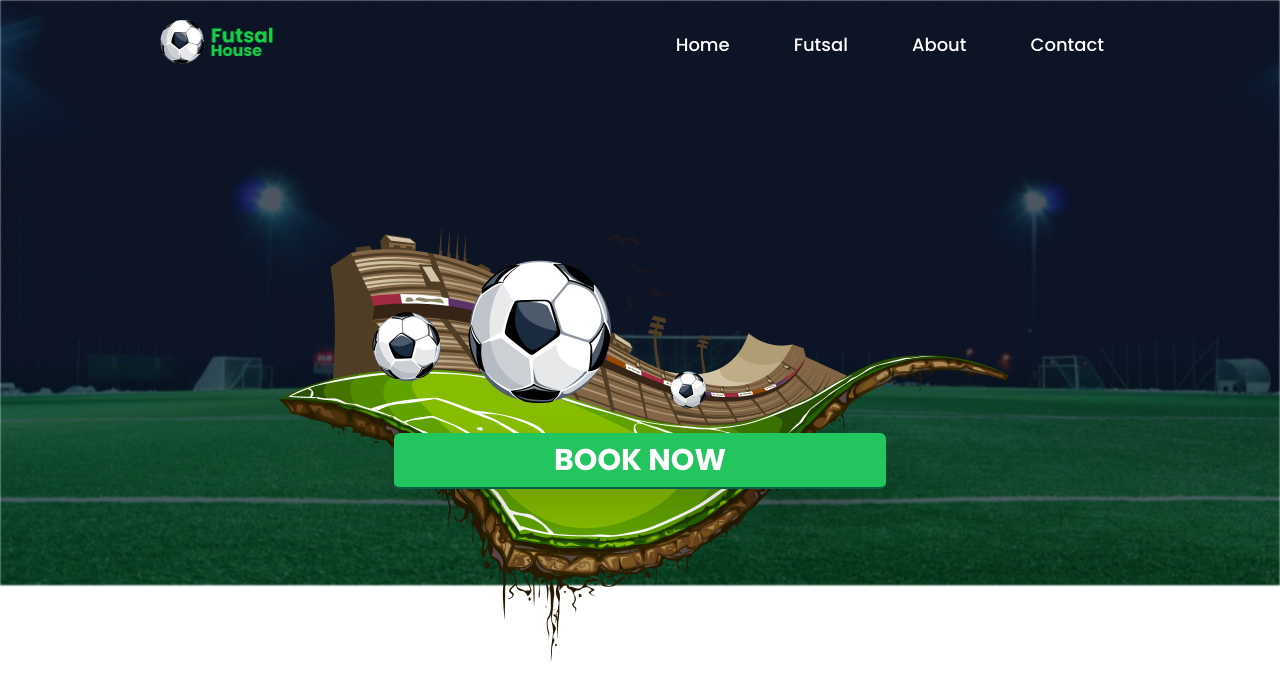
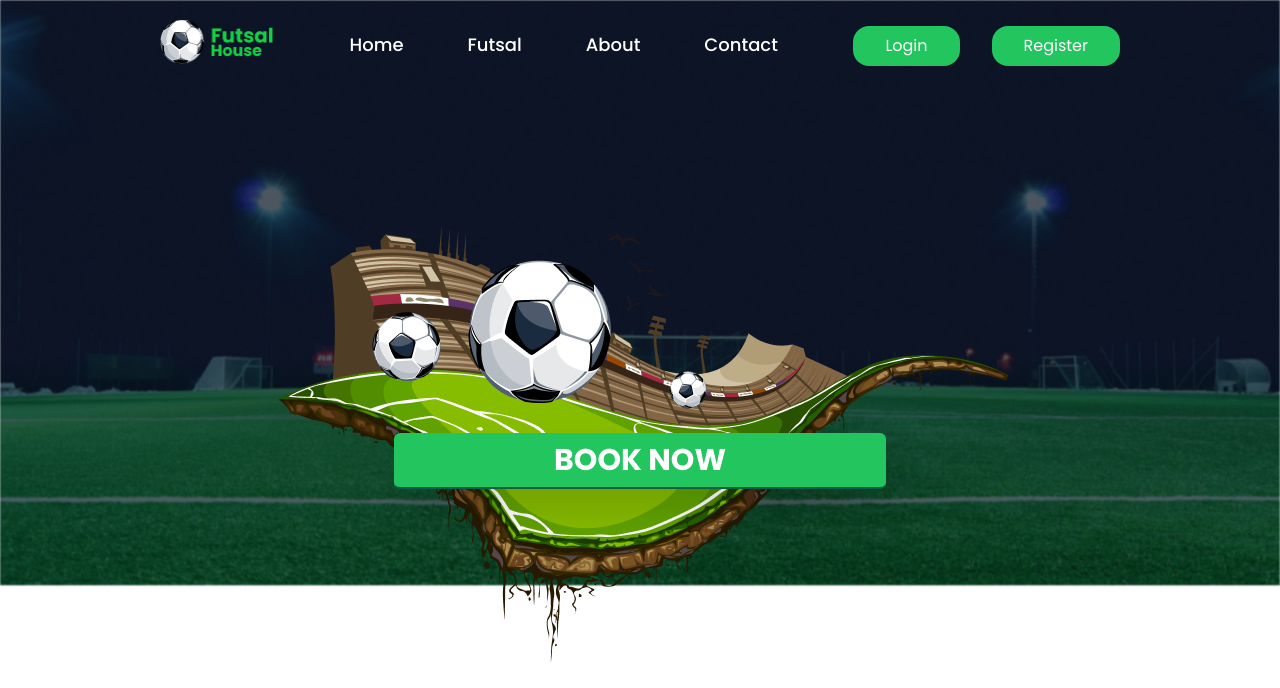
Before and after one commit to BetisRai/futsal-house, a Next.js app: page / in a window 1280 px wide. Shown: the top 688 px of the page. Built offline with nearby package versions, Linux system fonts and the light colour scheme.

Commit message:
added button component

```diff
--- /dev/null
+++ b/components/Button/index.tsx
@@ -0,0 +1,12 @@
+
+interface propsTypes {
+  children: string
+};
+
+
+export default function Button({ children }: propsTypes ): JSX.Element {
+  return (
+    <button className="px-8 py-2 flex justify-center items-center text-white bg-green-500 rounded-2xl hover:bg-green-700 hover:scale-105 transition-all"> { children }</button>
+  );
+
+}
--- a/components/Navbar/index.tsx
+++ b/components/Navbar/index.tsx
@@ -1,6 +1,8 @@
 import Image from 'next/image';
+import Button from '../Button';
 
-export default function Navbar() {
+export default function Navbar(): JSX.Element {
+
   return (
     <nav className="w-full flex justify-between items-center px-40 py-5">
       <div>
@@ -13,19 +15,24 @@ export default function Navbar() {
         />
       </div>
       <ul className="flex justify-between gap-8">
-        <li className="px-4 text-lg font-medium text-white border-b-2 border-b-transparent hover:border-b-white transition-all">
+        <li className="px-4 text-lg font-medium text-white border-b-2 border-b-transparent hover:border-b-white hover:scale-105 transition-all">
           <a href="#"> Home </a>
         </li>
-        <li className="px-4 text-lg font-medium text-white border-b-2 border-b-transparent hover:border-b-white transition-all">
+        <li className="px-4 text-lg font-medium text-white border-b-2 border-b-transparent hover:border-b-white hover:scale-105 transition-all">
           <a href="#"> Futsal </a>
         </li>
-        <li className="px-4 text-lg font-medium text-white border-b-2 border-b-transparent hover:border-b-white transition-all">
+        <li className="px-4 text-lg font-medium text-white border-b-2 border-b-transparent hover:border-b-white hover:scale-105 transition-all">
           <a href="#"> About </a>
         </li>
-        <li className="px-4 text-lg font-medium text-white border-b-2 border-b-transparent hover:border-b-white transition-all">
+        <li className="px-4 text-lg font-medium text-white border-b-2 border-b-transparent hover:border-b-white hover:scale-105 transition-all">
           <a href="#"> Contact </a>
         </li>
       </ul>
+
+      <div className="flex gap-8">
+	<Button> Login </Button>
+	<Button> Register </Button>
+      </div>
     </nav>
   );
 }
--- a/pages/index.tsx
+++ b/pages/index.tsx
@@ -22,10 +22,12 @@ const Home: NextPage = () => {
             <Image alt="Futsal House - Cover photo" src="/images/cover.png" width="1440px" height="660px" layout="responsive"/>
           </div>
 	  <div className="relative flex justify-center items-center">
-	    <Image alt="Futsal House - Stadium Grahpic" src="/images/hero_graphic.png" width={"770"} height={"580"} quality={100}/>
+	    <Image alt="Futsal House - Stadium Graphic" src="/images/hero_graphic.png" width={"770"} height={"580"} quality={100}/>
 	    <button className="absolute h-14 px-40 mt-40 bg-green-500 rounded-md shadow-2xl border-b-2 border-b-emerald-800 hover:bg-green-600 hover:scale-105 transition-all">
 	      <p className="font-bold text-3xl text-white"> BOOK NOW </p>
             </button>
+          </div>
+	  <div className="flex">
           </div>
         </div>
 
```
